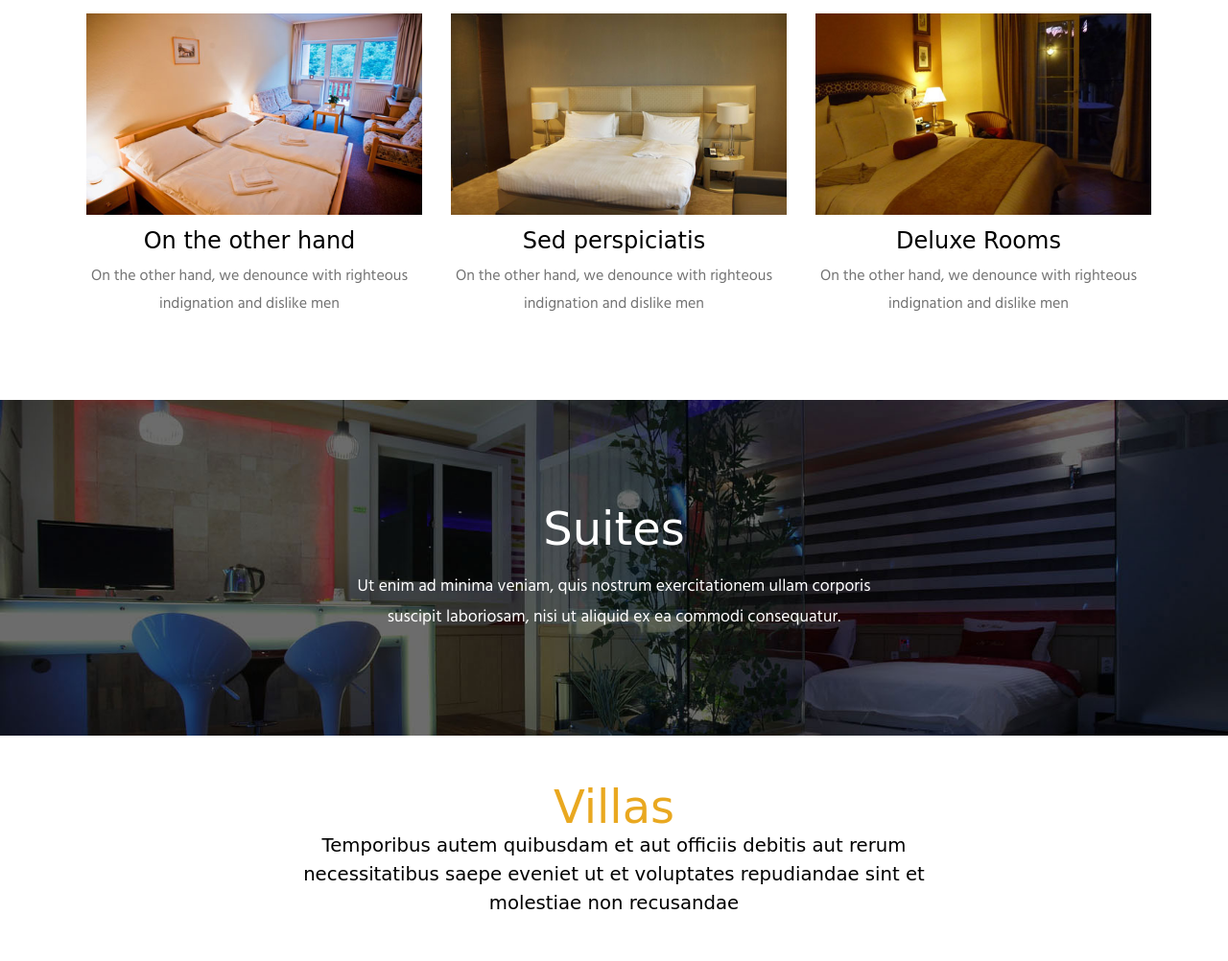
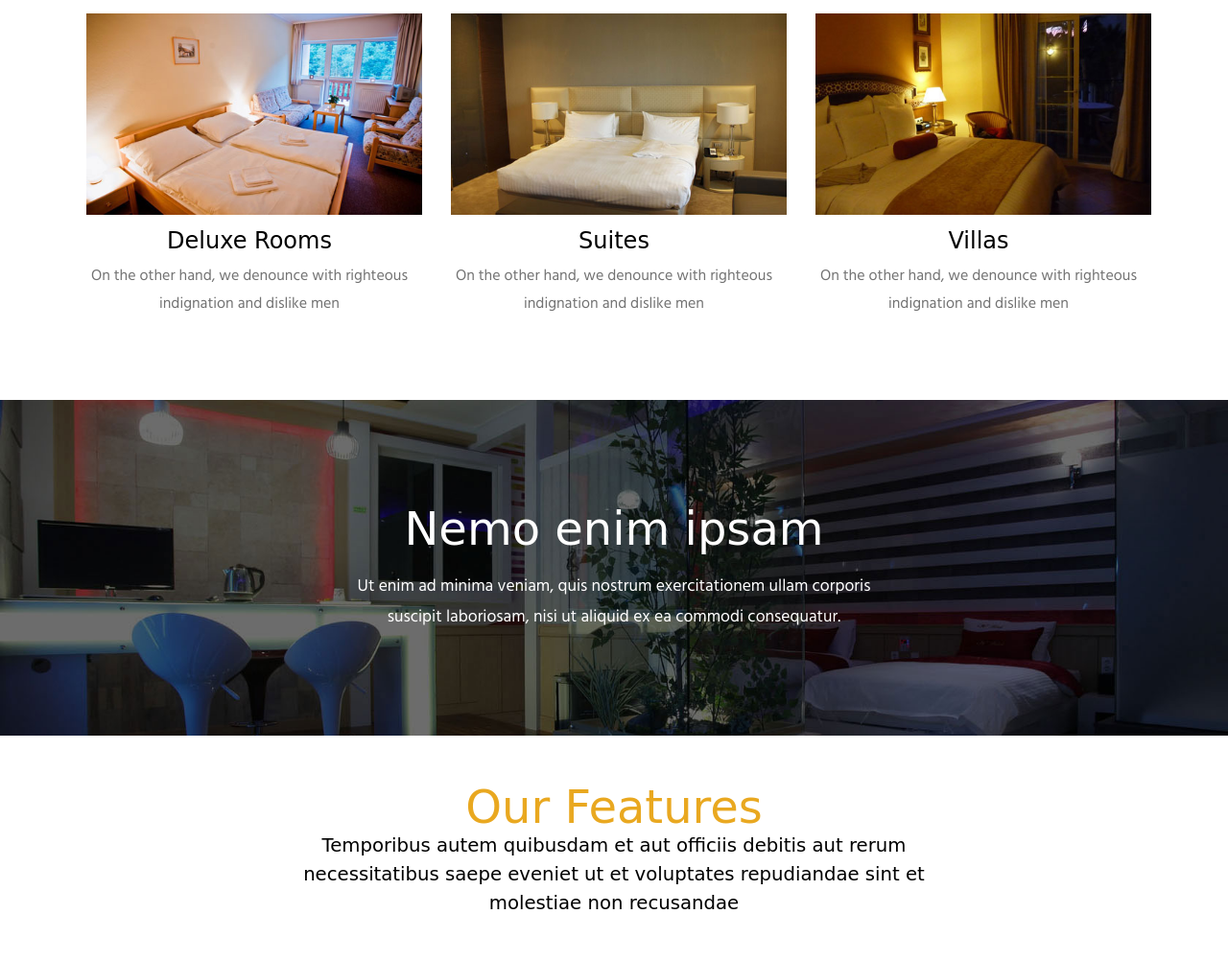
Before and after one commit to RaghuGamesHD/Hotel-ABC-Management, a PHP site: page /front/services.php in a window 1280 px wide. Shown: the part 297-1299 px from the top of the page at 96% size. Run offline with PHP 8.4, Linux system fonts and the light colour scheme; some libraries are stand-ins or nearby versions; some web fonts are replaced.

Commit message:
Update services.php

```diff
--- a/front/services.php
+++ b/front/services.php
@@ -35,7 +35,7 @@
 					</div>
 					<div class="clearfix"> </div>
 					<div class="ser-text">
-						<h4>On the other hand</h4>
+						<h4>Deluxe Rooms</h4>
 						<p>On the other hand, we denounce with righteous indignation and dislike men</p>
 					</div>
 				</div>
@@ -57,7 +57,7 @@
 					</div>
 					<div class="clearfix"> </div>
 					<div class="ser-text">
-						<h4>Sed  perspiciatis</h4>
+						<h4>Suites</h4>
 						<p>On the other hand, we denounce with righteous indignation and dislike men</p>
 					</div>
 				</div>
@@ -79,7 +79,7 @@
 					</div>
 					<div class="clearfix"> </div>
 					<div class="ser-text">
-						<h4>Deluxe Rooms</h4>
+						<h4>Villas</h4>
 						<p>On the other hand, we denounce with righteous indignation and dislike men</p>
 					</div>
 				</div>
@@ -93,7 +93,7 @@
 <div class="ser-strip">
 	<div class="container">
 		<div class="ser-strip-main wow rollIn" data-wow-delay="0.3s">
-			   <h2>Suites</h2>
+			   <h2>Nemo enim ipsam</h2>
 			   <p>Ut enim ad minima veniam, quis nostrum exercitationem ullam corporis suscipit laboriosam, nisi ut aliquid ex ea commodi consequatur.</p>
 			<div class="clearfix"> </div>
 		</div>
@@ -105,7 +105,7 @@
 	<div class="container">
 		<div class="features-main">
 			<div class="features-top wow slideInLeft" data-wow-delay="0.3s">
-				<h3>Villas</h3>
+				<h3>Our Features</h3>
 				<h4>Temporibus autem quibusdam et aut officiis debitis aut rerum necessitatibus saepe eveniet ut et voluptates repudiandae sint et molestiae non recusandae</h4>
 			</div>
 			<div class="features-bottom wow slideInRight" data-wow-delay="0.3s">
```
